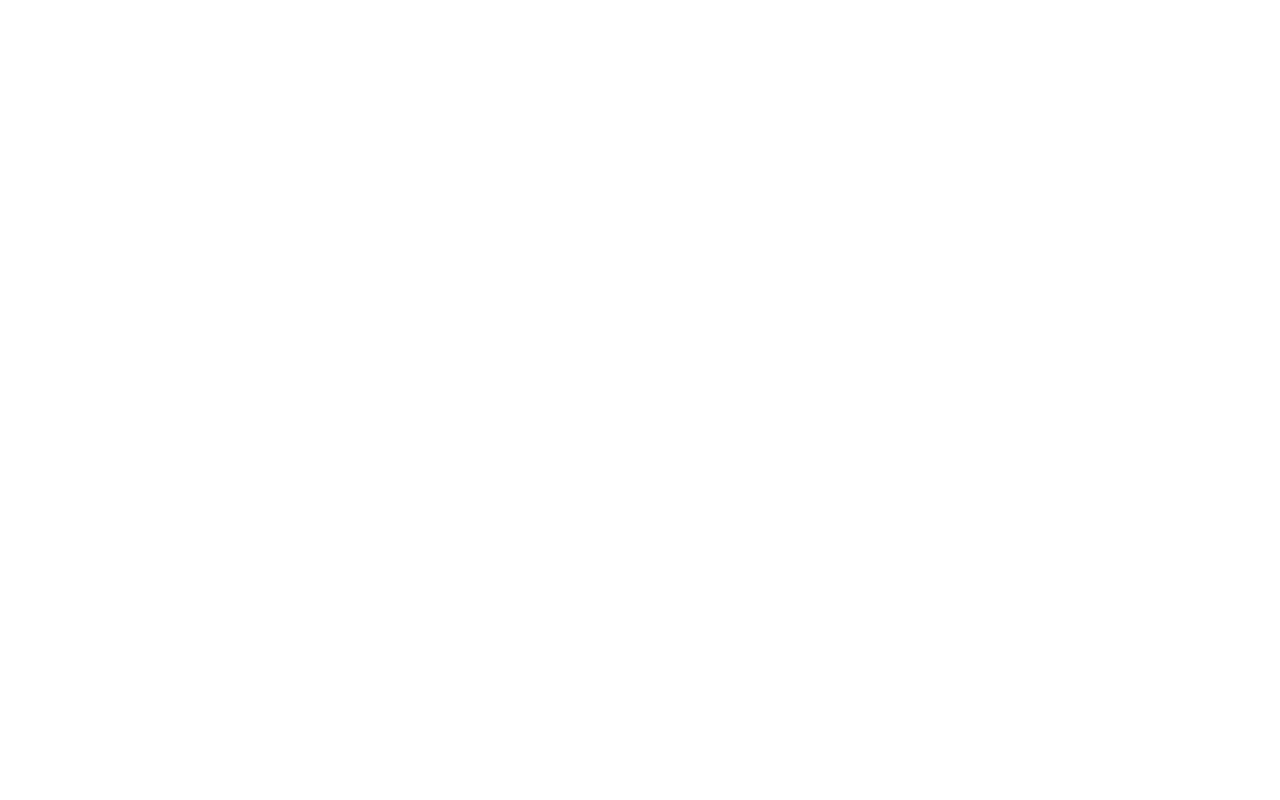
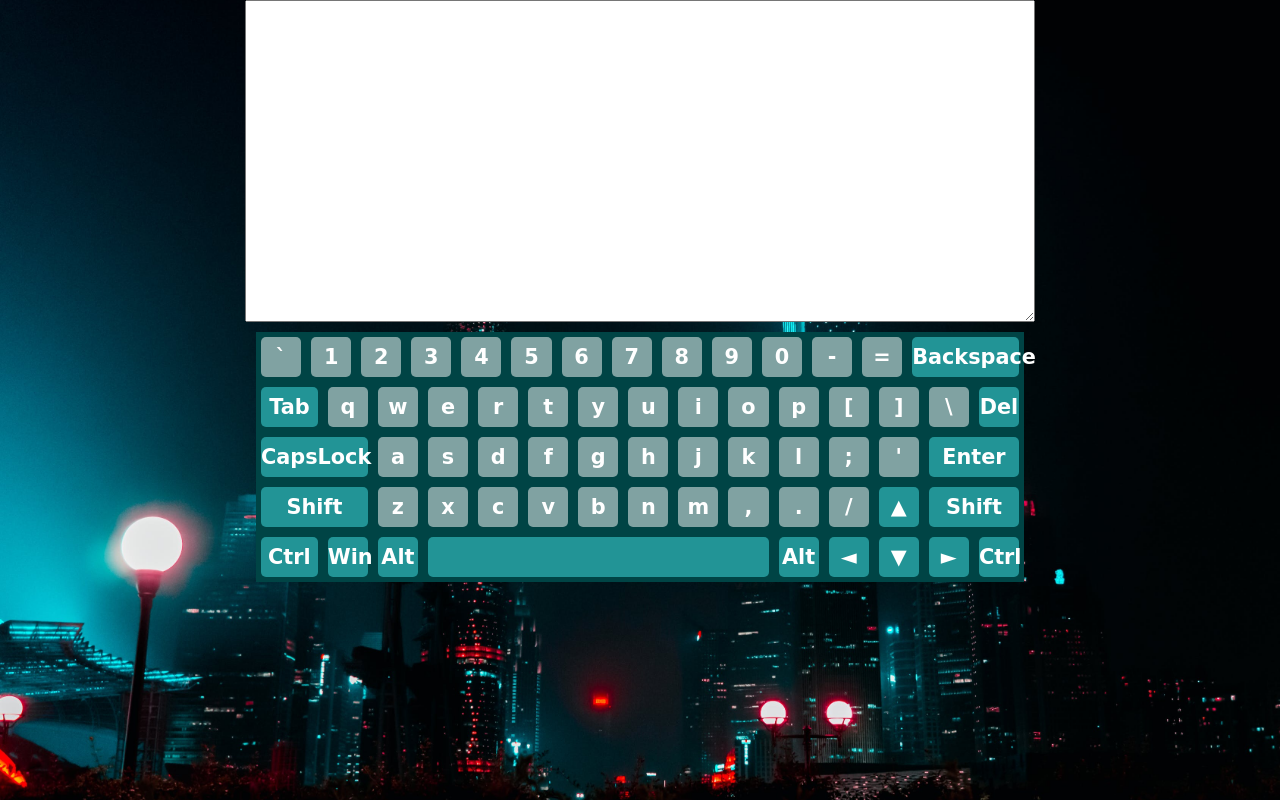
Before and after one commit to luckytiger1/codejam-virtual-keyboard, a website: page index.html in a window 1280 px wide. Drawn offline with Linux system fonts and the light colour scheme; the site is published under a folder, as on GitHub Pages, so addresses that start at the root find nothing; a web font is replaced by a local one.

Commit message:
fix: fix js and css path error on gh-pages

```diff
--- a/index.html
+++ b/index.html
@@ -5,13 +5,13 @@
     <meta name="viewport" content="width=device-width, initial-scale=1.0" />
     <meta http-equiv="X-UA-Compatible" content="ie=edge" />
     <title>Virtual Keyboard</title>
-    <link rel="stylesheet" href="/css/style.css" />
+    <link rel="stylesheet" href="./css/style.css" />
     <link
       href="https://fonts.googleapis.com/css?family=McLaren&display=swap"
       rel="stylesheet"
     />
   </head>
   <body>
-    <script src="/script.js"></script>
+    <script src="./script.js"></script>
   </body>
 </html>
```
